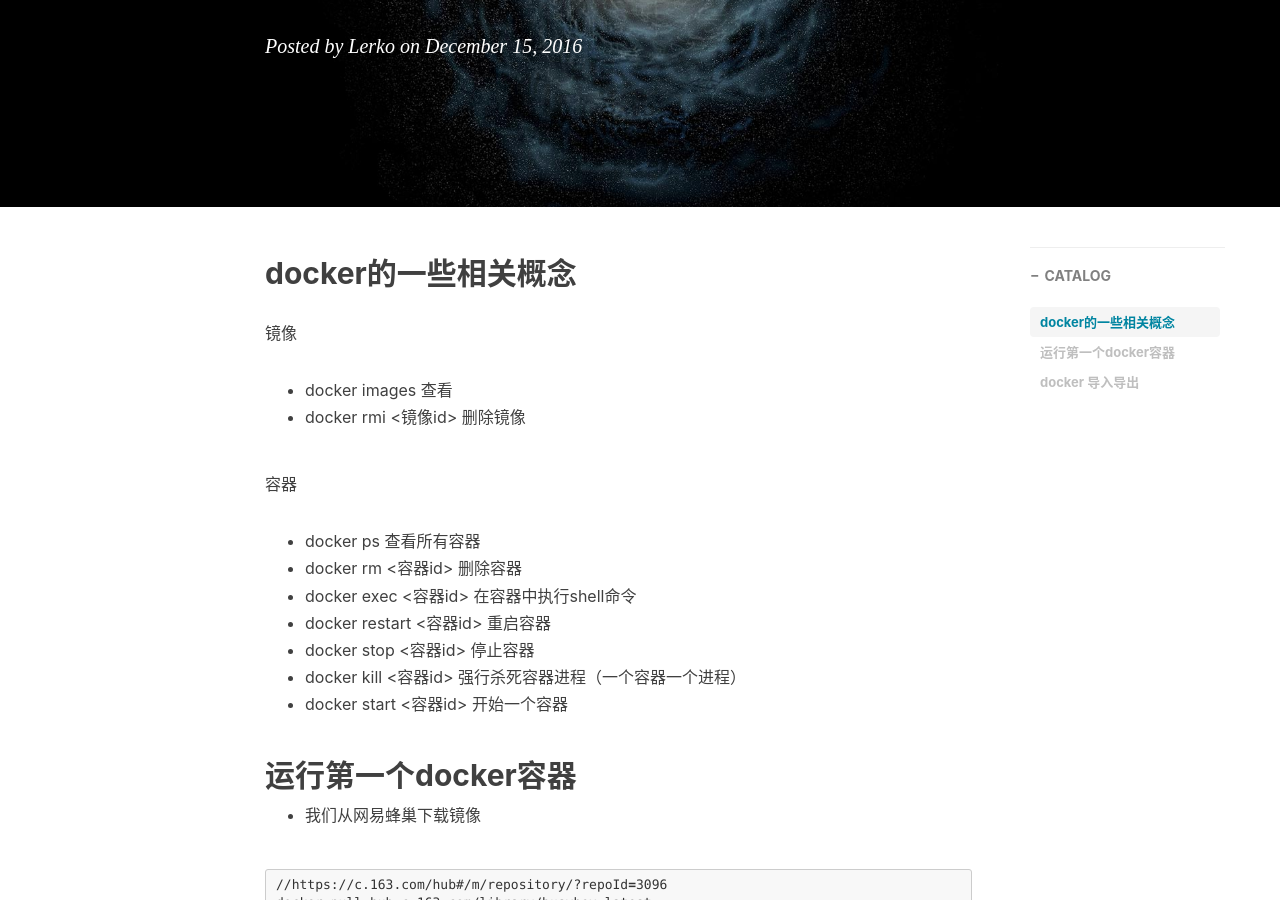
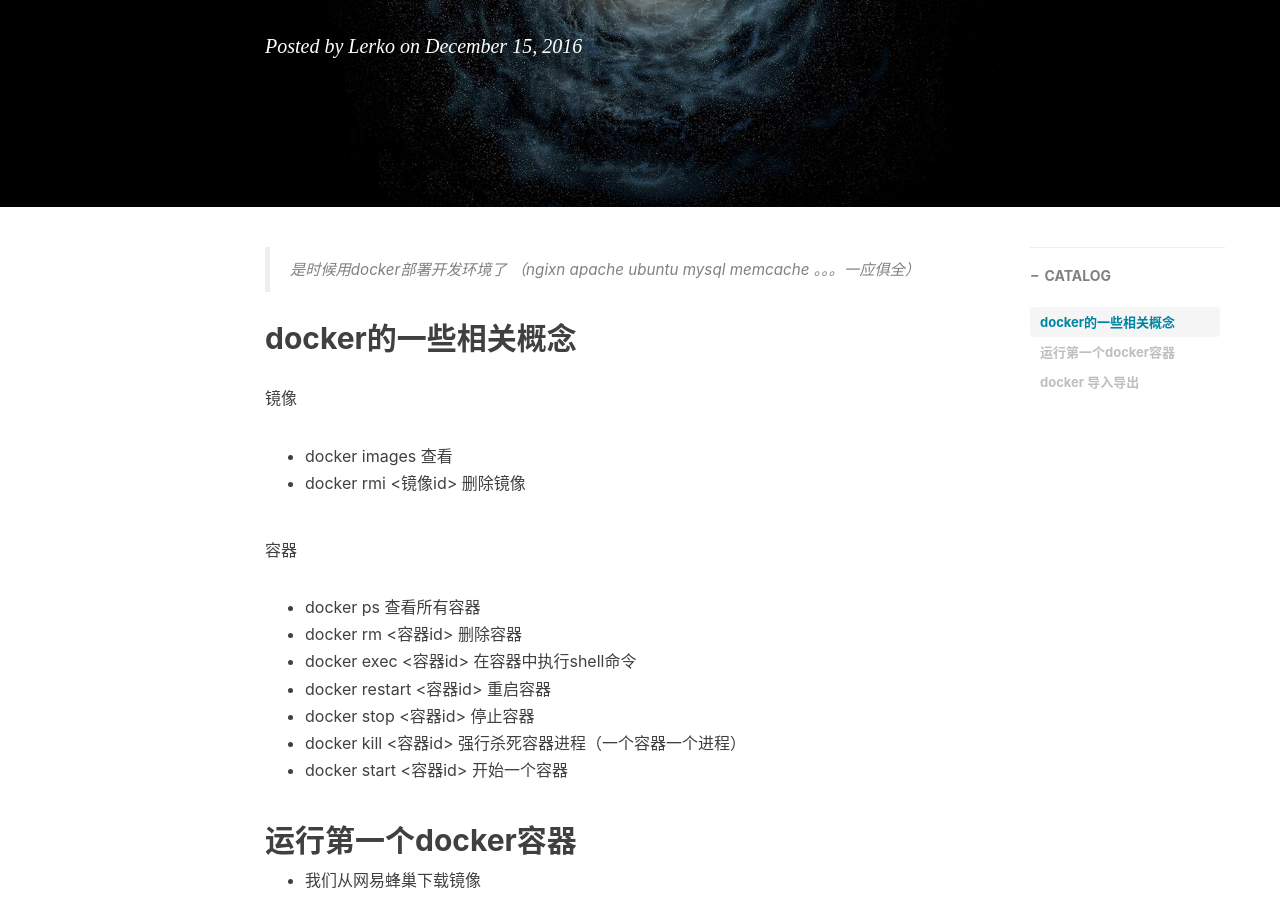
Before and after one commit to chenyingqiao/chenyingqiao.github.io, a Jekyll site: the page built from _posts/2016-12-15-docker笔记.markdown, in a window 1280 px wide and 900 px high, scrolled down 316 px. Built offline with Jekyll 4.4.1, drawn with Linux system fonts in a browser that asks for light colours; nearby versions of some CDN libraries; comment, search, counter and statistics services are not loaded.

Commit message:
修改docker入门文章

```diff
--- a/_posts/2016-12-15-docker笔记.markdown
+++ b/_posts/2016-12-15-docker笔记.markdown
@@ -9,6 +9,8 @@ catalog: true
 tags:
     - docker
 ---
+
+> 是时候用docker部署开发环境了 （ngixn apache ubuntu mysql memcache 。。。一应俱全）
 
 ## docker的一些相关概念
 
```
